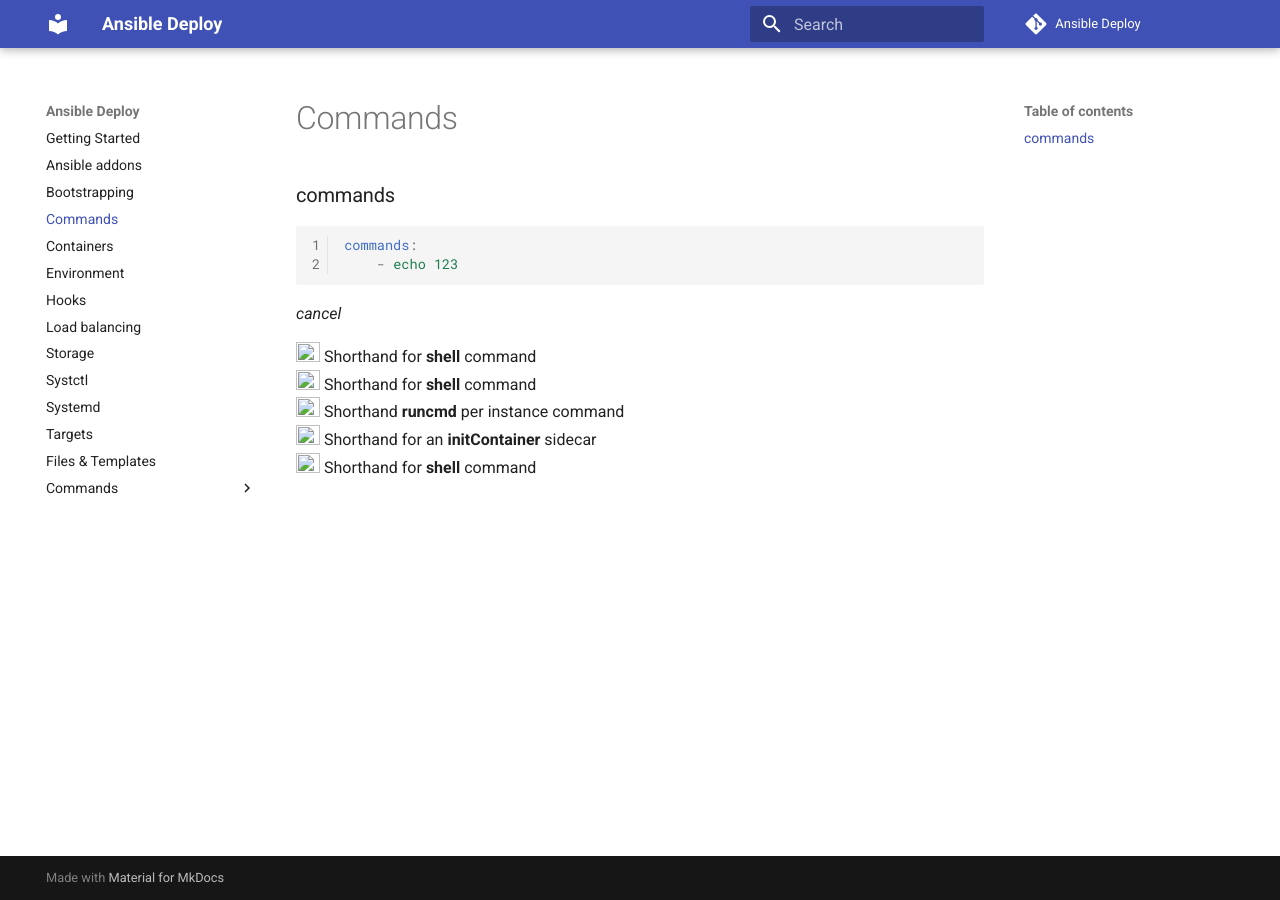
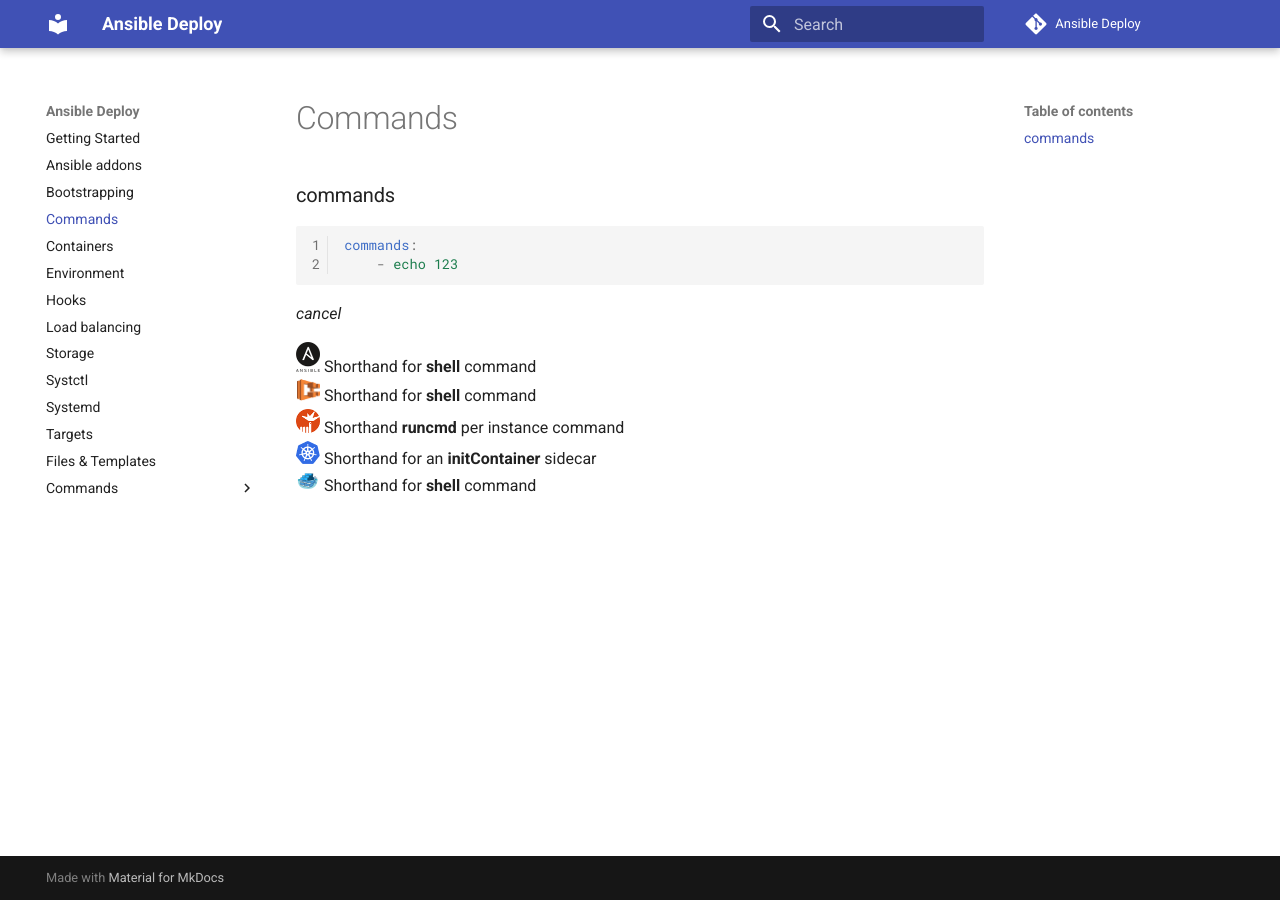
Before and after one commit to moshloop/ansible-deploy, an MkDocs documentation site: the page built from docs/commands.md, in a window 1280 px wide. Built offline with MkDocs 1.6.1 and Material for MkDocs 9.7.7, drawn with Linux system fonts in a browser that asks for light colours; comment, search, counter and statistics services are not loaded.

Commit message:
fix image urls

```diff
--- a/docs/commands.md
+++ b/docs/commands.md
@@ -9,8 +9,8 @@
 </i>
 
 
-<img src="images/ansible.png" height="24" width=24 /> Shorthand for <b>shell</b> command<br>
-<img src="images/ecs.png" height="24" width=24/> Shorthand for <b>shell</b> command<br>
-<img src="images/cloudinit.png" height="24" width=24/> Shorthand <b>runcmd</b> per instance command<br>
-<img src="images/kubernetes.png" height="24" width=24/> Shorthand for an <b>initContainer</b> sidecar<br>
-<img src="images/swarm.png" height="24" width=24/> Shorthand for <b>shell</b> command <br>
+<img src="../images/ansible.png" height="24" width=24 /> Shorthand for <b>shell</b> command<br>
+<img src="../images/ecs.png" height="24" width=24/> Shorthand for <b>shell</b> command<br>
+<img src="../images/cloudinit.png" height="24" width=24/> Shorthand <b>runcmd</b> per instance command<br>
+<img src="../images/kubernetes.png" height="24" width=24/> Shorthand for an <b>initContainer</b> sidecar<br>
+<img src="../images/swarm.png" height="24" width=24/> Shorthand for <b>shell</b> command <br>
```
Also changed, not shown: docs/targets.md (+5 -5 lines).
